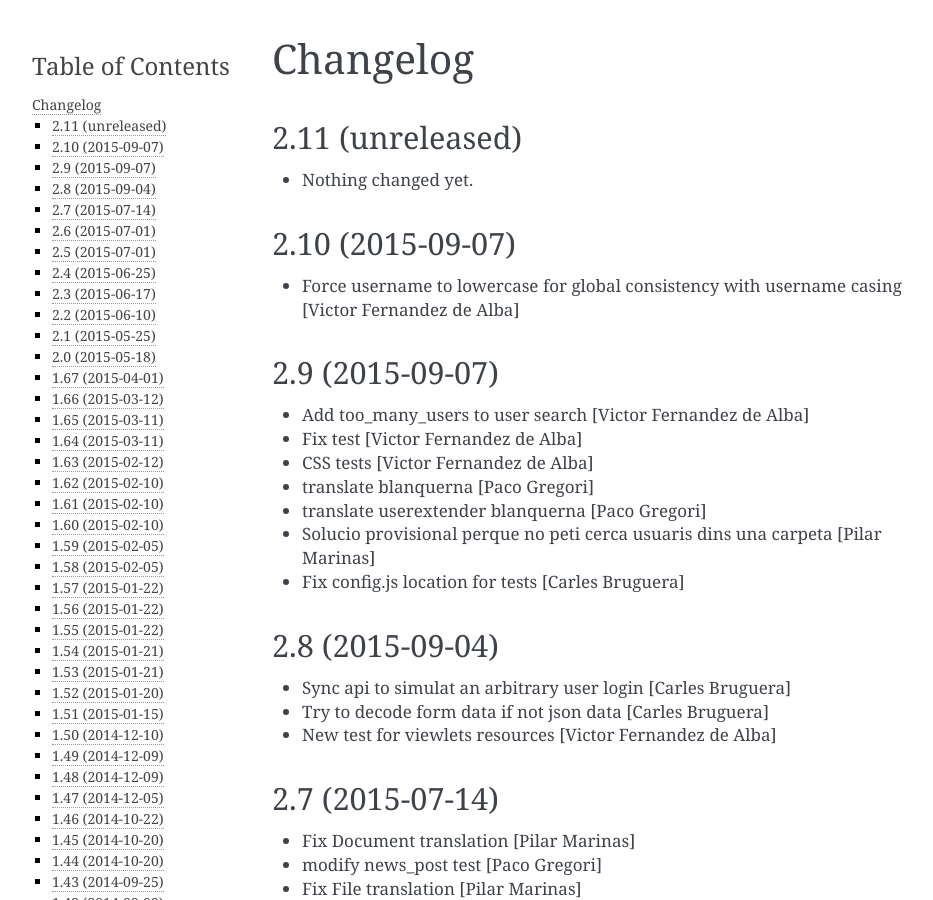
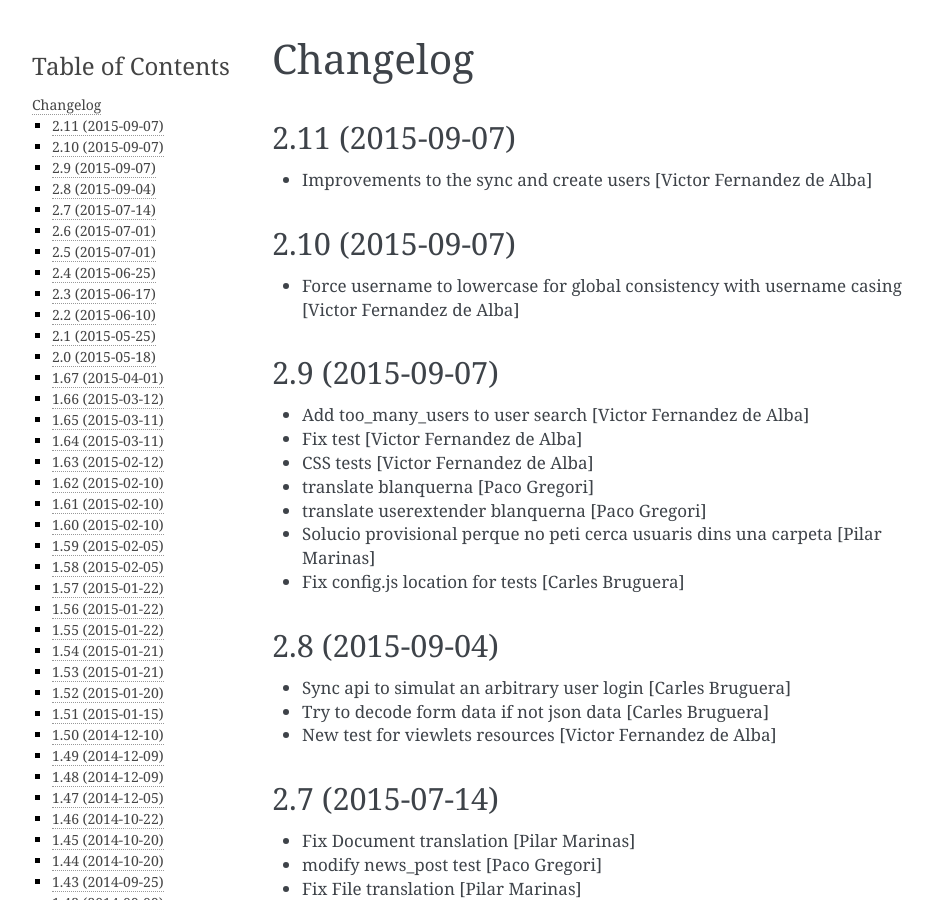
Before and after one commit to UPCnet/ulearn.core, a Sphinx documentation site: the page built from docs/HISTORY.rst, in a window 1280 px wide and 900 px high. Shown: the whole window, without its empty margins (148-1081 px from the left). Built offline with Sphinx 7.4.7, drawn with Linux system fonts in a browser that asks for light colours; pages that are not in the unit, such as notebooks, are missing from menus.

Commit message:
Preparing release 2.11

```diff
--- a/docs/HISTORY.rst
+++ b/docs/HISTORY.rst
@@ -1,11 +1,10 @@
 Changelog
 =========
 
-2.11 (unreleased)
+2.11 (2015-09-07)
 -----------------
 
-- Nothing changed yet.
-
+* Improvements to the sync and create users [Victor Fernandez de Alba]
 
 2.10 (2015-09-07)
 -----------------
--- a/setup.py
+++ b/setup.py
@@ -1,7 +1,7 @@
 from setuptools import setup, find_packages
 import os
 
-version = '2.11.dev0'
+version = '2.11'
 
 README = open('README.rst').read()
 HISTORY = open(os.path.join('docs', 'HISTORY.rst')).read()
```
